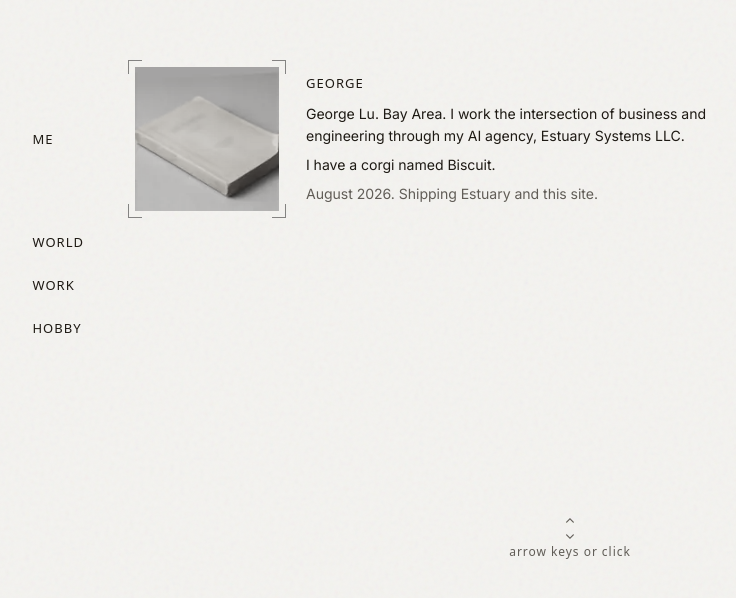
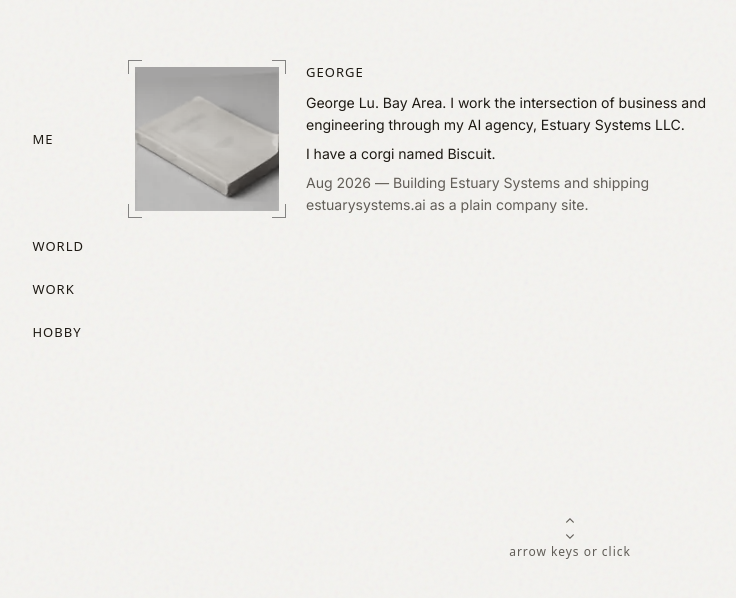
Before and after one commit to estuarysystems/georgelu.ai, a Next.js app: page / in a window 1280 px wide. Shown: the part 196-794 px from the top of the page, without its empty margins (70-806 px from the left). Built offline with nearby package versions, Linux system fonts and the light colour scheme.

Commit message:
Set the ME Now line to the locked Aug 2026 Estuary copy.
Keep the George bio exact. Thin company-site handoff lives on
Now and Estuary, not a pitch bio.

Co-authored-by: estuarysystems <estuarysystems@users.noreply.github.com>

```diff
--- a/content/me/george.mdx
+++ b/content/me/george.mdx
@@ -14,4 +14,4 @@ George Lu. Bay Area. I work the intersection of business and engineering through
 
 I have a corgi named Biscuit.
 
-August 2026. Shipping Estuary and this site.
+Aug 2026 — Building Estuary Systems and shipping estuarysystems.ai as a plain company site.
--- a/content/me/now.mdx
+++ b/content/me/now.mdx
@@ -3,16 +3,16 @@ shelf: me
 slug: now
 order: 2
 name: Now
-title: August 2026
+title: Aug 2026
 dek: What I am actually doing this month.
 object: paperback
-status: August 2026. Shipping Estuary and this site.
-blurb: Estuary and this site are live. Westgate is next.
+status: "Aug 2026 — Building Estuary Systems and shipping estuarysystems.ai as a plain company site."
+blurb: Company work is at estuarysystems.ai.
 ---
 
-August 2026.
+Aug 2026 — Building Estuary Systems and shipping estuarysystems.ai as a plain company site.
 
-I am shipping Estuary and this site. Both are live.
+Company work is at [estuarysystems.ai](https://estuarysystems.ai).
 
 The next card show is Westgate, September 5–6 2026. Saturday and Sunday.
 
--- a/content/work/estuary.mdx
+++ b/content/work/estuary.mdx
@@ -6,7 +6,7 @@ name: Estuary
 title: Estuary Systems
 dek: The company. The work is on the other site.
 object: folder
-blurb: I run it. The work is at estuarysystems.ai.
+blurb: Company work is at estuarysystems.ai.
 ---
 
-I run Estuary. The work lives at [estuarysystems.ai](https://estuarysystems.ai).
+Company work is at [estuarysystems.ai](https://estuarysystems.ai).
```
Also changed, not shown: spec/personal-site.md (+2 -2 lines).
